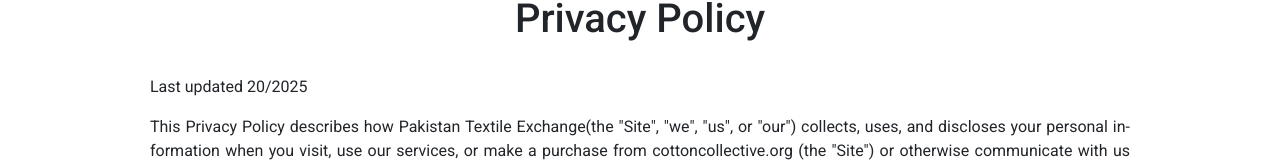
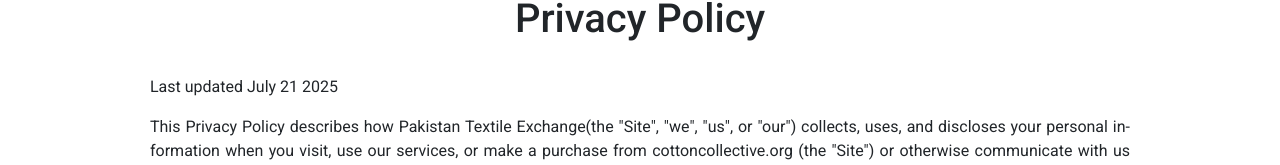
Before and after one commit to Zeeshanprojects/PTX-2, a React (Create React App) app in the folder PTX-2/ptx-2/: page /privacypolicy in a window 1280 px wide. Shown: the part 199-364 px from the top of the page. Built offline with nearby package versions, Linux system fonts and the light colour scheme.

Commit message:
code updated

```diff
--- a/PTX-2/ptx-2/src/Pages/PrivacyPolicy.jsx
+++ b/PTX-2/ptx-2/src/Pages/PrivacyPolicy.jsx
@@ -14,7 +14,7 @@ export default function PrivacyPolicy() {
       <div className="content-container">
         <h1 className="text-center pt-5">Privacy Policy</h1>
         <br/>
-        <p className="card-text">Last updated 20/2025</p>
+        <p className="card-text">Last updated July 21 2025</p>
         <p className="card-text">
           This Privacy Policy describes how Pakistan Textile Exchange(the "Site",
           "we", "us", or "our") collects, uses, and discloses your personal
```
